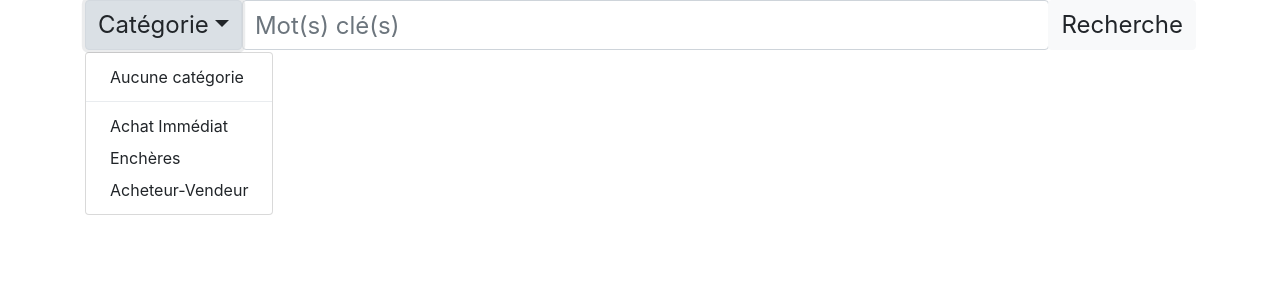
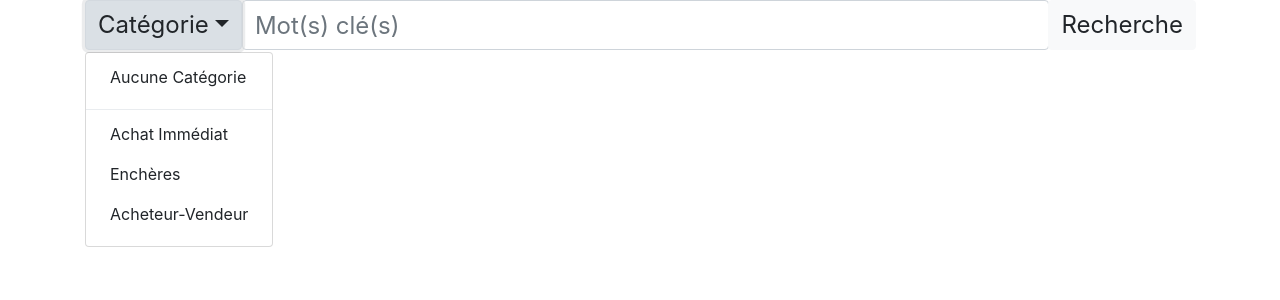
Before and after one commit to etiennempu/-ECE-MarketPlace, a PHP site: page /ToutParcourirAcheteur.php in a window 1280 px wide, after a click on "Catégorie". Shown: the part 264-564 px from the top of the page. Run offline with PHP 8.4, Linux system fonts and the light colour scheme; the visitor is signed in with stand-in values (Sample User, id 1); data that the repository does not hold is empty.

Commit message:
Update ToutParcourirAcheteur.php

```diff
--- a/ToutParcourirAcheteur.php
+++ b/ToutParcourirAcheteur.php
@@ -108,13 +108,15 @@
                             <fieldset>
                                 <input id="categorieValeur" type="hidden" value="0"/>
                                 <div class="input-group-prepend">
-                                <button id="categorie" class="btn btn-light btn-primary dropdown-toggle" aria-haspopup="true" aria-expanded="true" data-toggle="dropdown" type="button">Catégorie</button>
+                                    <button id="categorie" class="btn btn-light btn-primary dropdown-toggle" onchange="this.form.submit()" aria-haspopup="true" aria-expanded="true" data-toggle="dropdown" type="button">Catégorie</button>
                                     <div id="categorieListe" class="dropdown-menu">
-                                    <a class="dropdown-item" data-valeur="0" href="#">Aucune<span class="d-none d-sm-inline"> catégorie</span></a>
+                                        <form id="myForm" action="ToutParcourirAcheteur.php" method="post">
+                                            <a class="dropdown-item" data-valeur="0" href="#"><label name="choix" onclick="document.getElementById('myForm').submit()">Aucune Catégorie</label></a>
                                             <div role="separator" class="dropdown-divider"></div>
-                                    <a class="dropdown-item" data-valeur="1" href="#">Achat<span class="d-none d-sm-inline"> Immédiat</span></a>
-                                    <a class="dropdown-item" data-valeur="2" href="#">Enchères</a>
-                                    <a class="dropdown-item" data-valeur="3" href="#">Acheteur<span class="d-none d-sm-inline">-Vendeur</span></a>
+                                            <a class="dropdown-item" data-valeur="1" href="#"><label name="choix" onclick="document.getElementById('myForm').submit()">Achat Immédiat</label></a>
+                                            <a class="dropdown-item" data-valeur="1" href="#"><label name="choix" onclick="document.getElementById('myForm').submit()">Enchères</label></a>
+                                            <a class="dropdown-item" data-valeur="2" href="#"><label name="choix" onclick="document.getElementById('myForm').submit()">Acheteur-Vendeur</button></a>
+                                        </form>
                                     </div class="recherche">
                                         <input id="saisie" name="saisie" type="text" class="form-control" aria-label="Saisie de mots clés" placeholder="Mot(s) clé(s)" required="required">
                                         <div class="input-group-append">
@@ -131,6 +133,13 @@
                       <thead class="thead-light">
                         <tbody>
                             <?php
+                            echo "hello1";
+                            if ($_SERVER["REQUEST_METHOD"] == "POST") {
+                                echo "hello2";
+                                $choice = isset($_POST["choix"])? $_POST["choix"] : "";
+
+                                echo $choice;
+
                                 $sql="SELECT MAX(id) FROM articles";
                                 $result = mysqli_query($db_handle, $sql);
 
@@ -140,9 +149,10 @@
                                 }
 
                                 for($i = 1; $i <= $id_max; $i++){
-                                $sql = "SELECT * FROM articles WHERE id = $i";
+
+                                $sql = "SELECT * FROM articles WHERE type = $choice AND id = $i";
                                 $result = mysqli_query($db_handle, $sql);
-
+                                var_dump($sql);
                                 $data = mysqli_fetch_assoc($result);
                                 if($data!=NULL)
                                 {
@@ -162,6 +172,8 @@
                                     echo "ça marche ap";
                                 }
                             }
+                            }
+
                             ?>
                           </tbody>
                       </thead>
@@ -196,6 +208,7 @@
         // Et capturer le l’événement « click »
         $('#categorieListe').find('a').click(function(e) {
         // Prévenir une action
+        // Montrer ou cacher la liste des categories
         if($('#categorieListe').show()==false){
             $('#categorieListe').show(true);
         }else {
```
Lines whose indentation alone changed are shown as unchanged.
